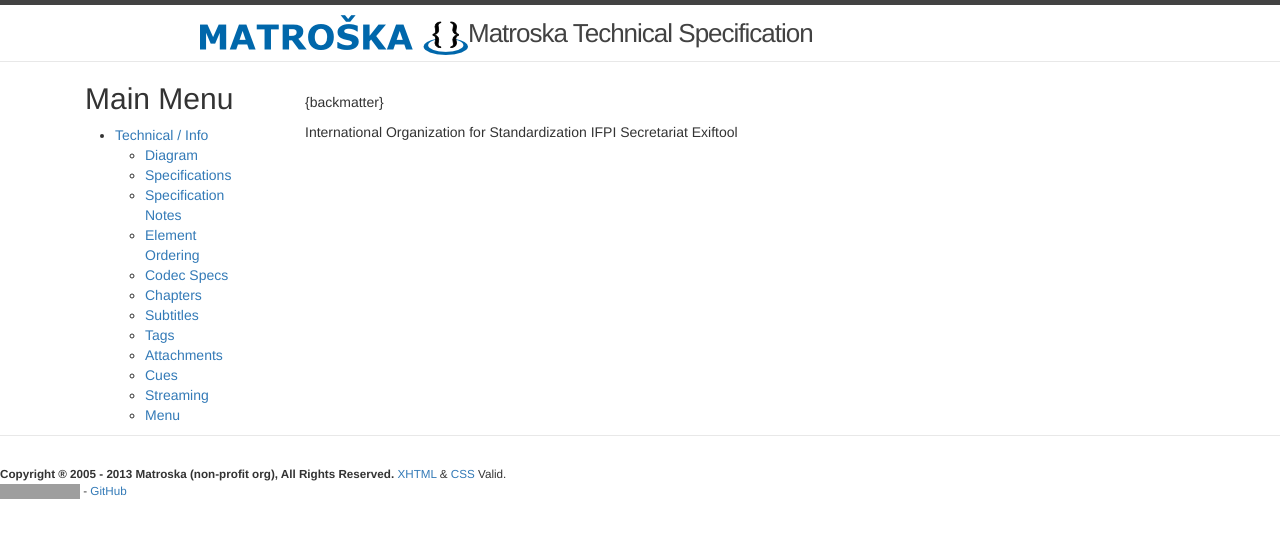
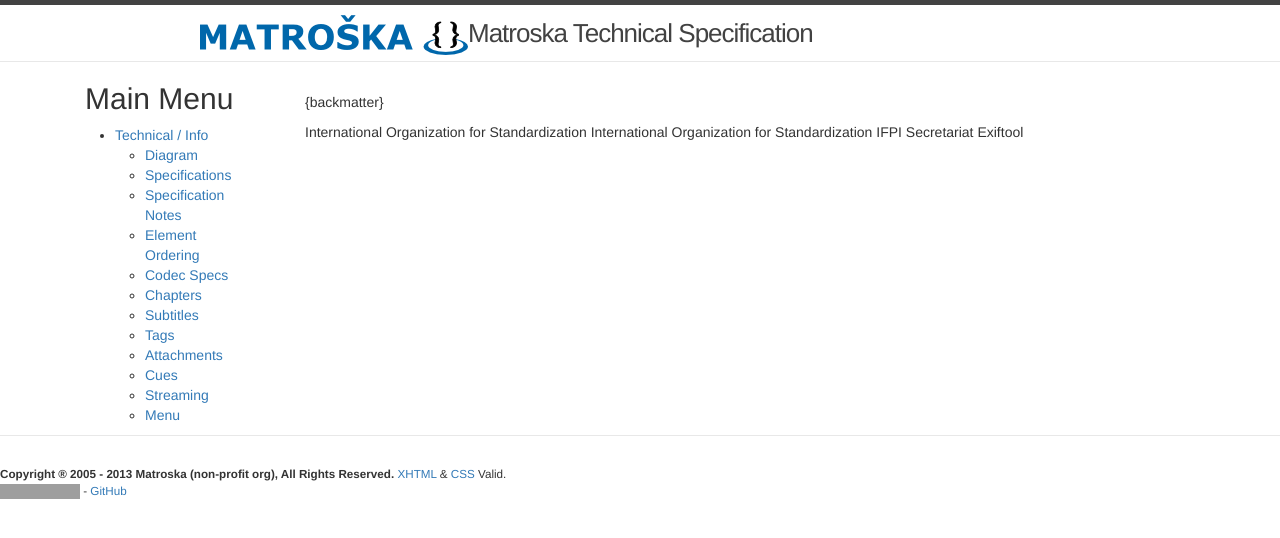
Before and after one commit to ietf-wg-cellar/matroska-specification, a Jekyll site: the page built from rfc_backmatter_tags.md, in a window 1280 px wide. Shown: the top 538 px of the page. Built offline with Jekyll 4.4.1, drawn with Linux system fonts in a browser that asks for light colours; our own code applies the rules of GitHub Pages for plain Markdown files; grey boxes are pictures that could not be loaded.

Commit message:
use a normative reference for the ISO 4217 currency code

```diff
--- a/matroska_tags.xml
+++ b/matroska_tags.xml
@@ -365,7 +365,7 @@
 no letters or symbols other than ".". For instance, you would store "15.59" instead of "$15.59USD".</description>
     </tag>
     <tag name="PURCHASE_CURRENCY" class="Commercial" type="UTF-8">
-      <description lang="en">The currency type used to pay for the entity. Use [ISO-4217](https://www.xe.com/iso4217.php) for the 3 letter currency code.</description>
+      <description lang="en">The currency type used to pay for the entity. Use [@!ISO4217] for the 3 letter alphabetic code.</description>
     </tag>
     <tag name="COPYRIGHT" class="Legal" type="UTF-8">
       <description lang="en">The copyright information as per the copyright holder. This is akin to the "TCOP" tag in [@!ID3v2].</description>
--- a/rfc_backmatter_tags.md
+++ b/rfc_backmatter_tags.md
@@ -29,6 +29,17 @@
   <seriesInfo name="ISO" value="3166-1:2020" />
 </reference>
 
+<reference anchor="ISO4217" target="https://www.iso.org/iso-4217-currency-codes.html">
+  <front>
+    <title>ISO 4217 Currency codes</title>
+    <author>
+      <organization>International Organization for Standardization</organization>
+    </author>
+    <date month="August" year="2015"/>
+  </front>
+  <seriesInfo name="ISO" value="4217:2015" />
+</reference>
+
 <reference anchor="ISRC" target="https://www.ifpi.org/wp-content/uploads/2020/08/ISRC_Handbook.pdf">
   <front>
     <title>International Standard Recording Code (ISRC) Handbook</title>
```
